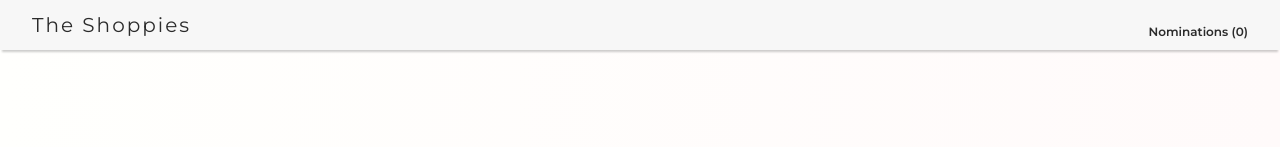
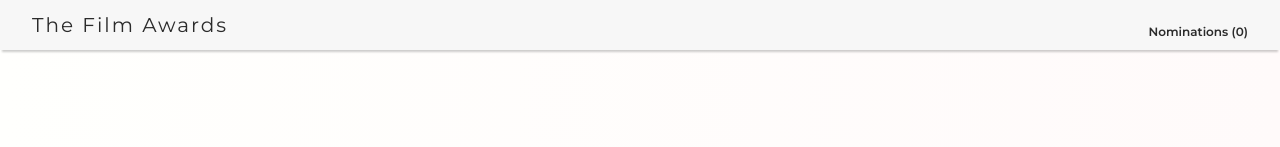
Before and after one commit to kevinmaillet/the-film-awards, a React (Create React App) app: page / in a window 1280 px wide. Shown: the top 147 px of the page. Built offline with nearby package versions, Linux system fonts and the light colour scheme; no server answers.

Commit message:
changed titles

```diff
--- a/src/components/Header.tsx
+++ b/src/components/Header.tsx
@@ -8,7 +8,7 @@ const Header: React.FC = () => {
   return (
     <header className="header">
       <Link to="/">
-        <h1 className="header__logo">The Shoppies</h1>
+        <h1 className="header__logo">The Film Awards</h1>
       </Link>
       <Link to="/nominations">
         <h2 className="header__nominations">
--- a/src/components/HomePage.tsx
+++ b/src/components/HomePage.tsx
@@ -6,7 +6,7 @@ import camera from '../images/camera.png';
 const HomePage: React.FC = () => {
   return (
     <>
-      <Helmet title="The Shoppies" />
+      <Helmet title="The Film Awards" />
       <main className="main main--homepage">
         <div className="cta">
           <div className="cta__logo">
```
